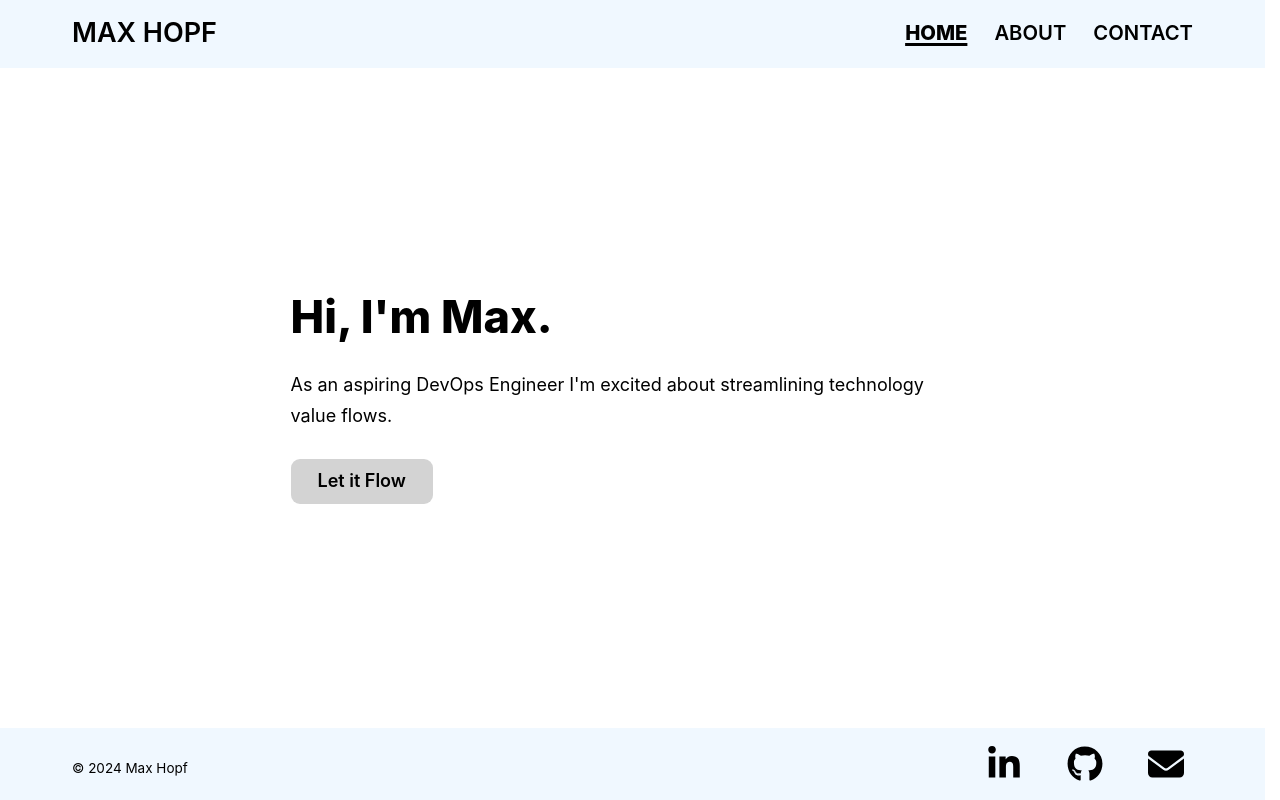
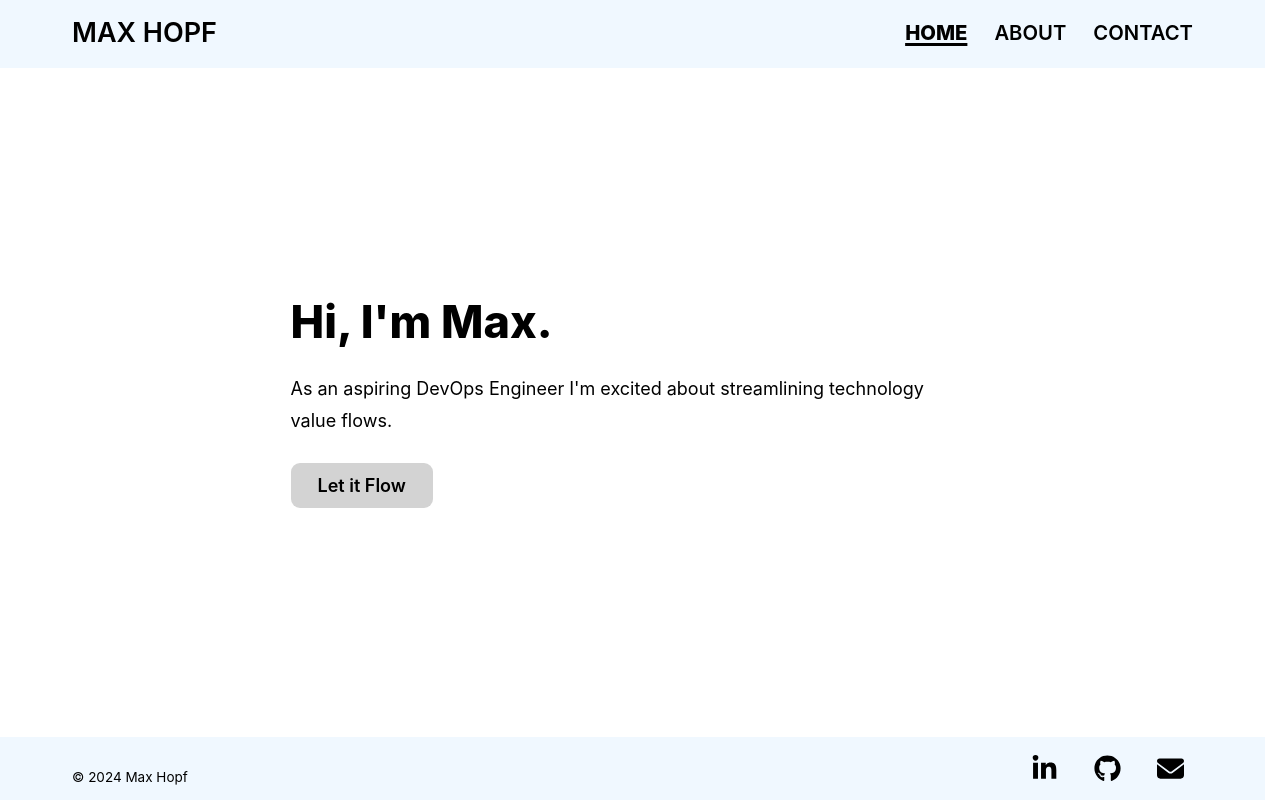
Before and after one commit to MaxHopf/my-website, a Vue app: page / in a window 1280 px wide. Built offline with nearby package versions, Linux system fonts and the light colour scheme.

Commit message:
Adjust icon size in footer

```diff
--- a/src/components/FooterComponent.vue
+++ b/src/components/FooterComponent.vue
@@ -44,20 +44,17 @@ footer {
   align-items: flex-end;
   justify-content: space-between;
   padding: 0.5rem 4rem;
-  .copyright {
-    padding: 0.5rem 0;
-  }
   .networking {
     display: flex;
-    gap: 1.5rem;
+    gap: 1rem;
     a {
       display: flex;
       flex-direction: center;
       align-items: center;
     }
     .icon {
-      width: 2rem;
-      height: 2rem;
+      width: 1.5rem;
+      height: 1.5rem;
       padding: 0.5rem;
       display: inline-flex;
       align-items: center;
```
